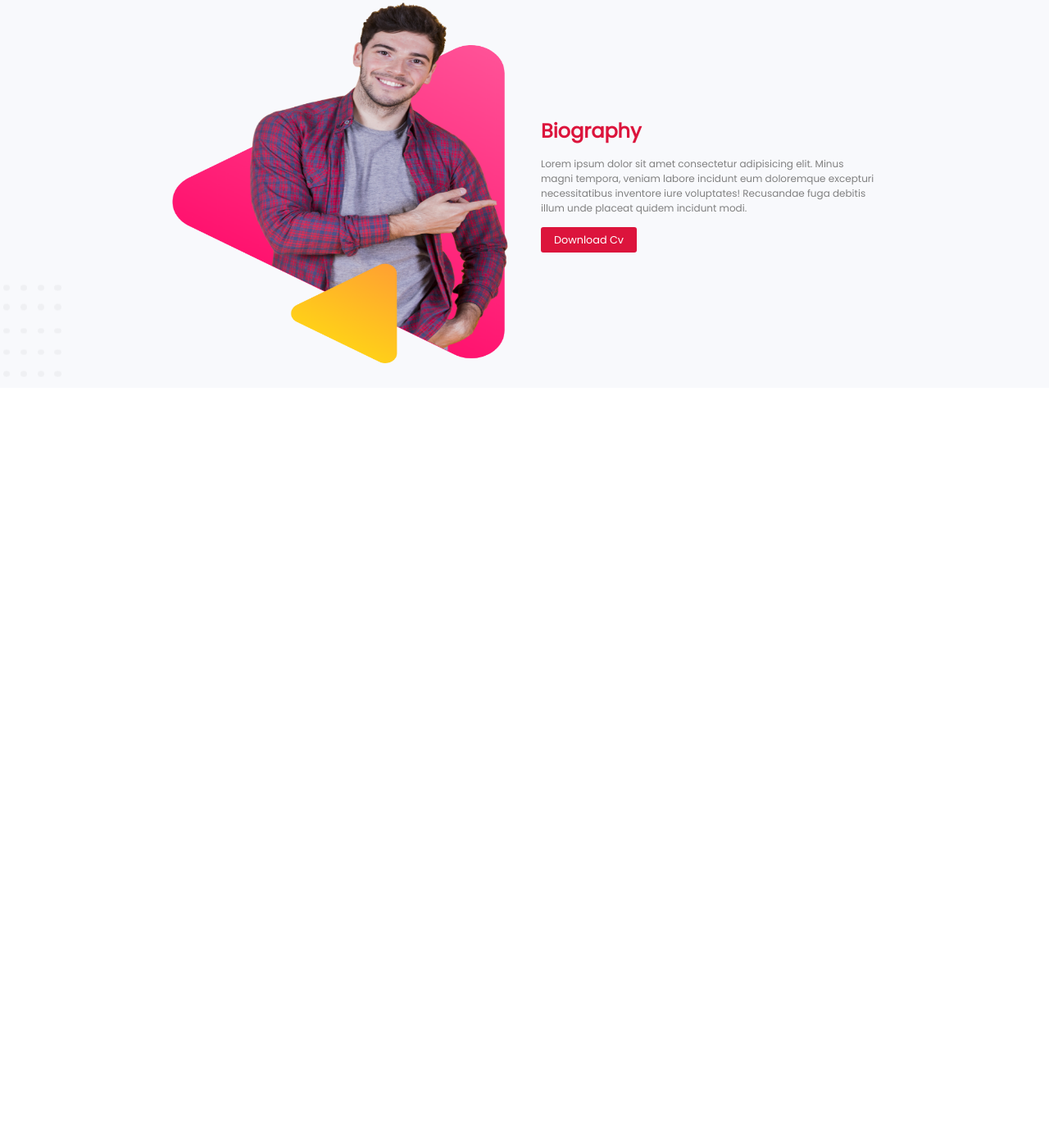
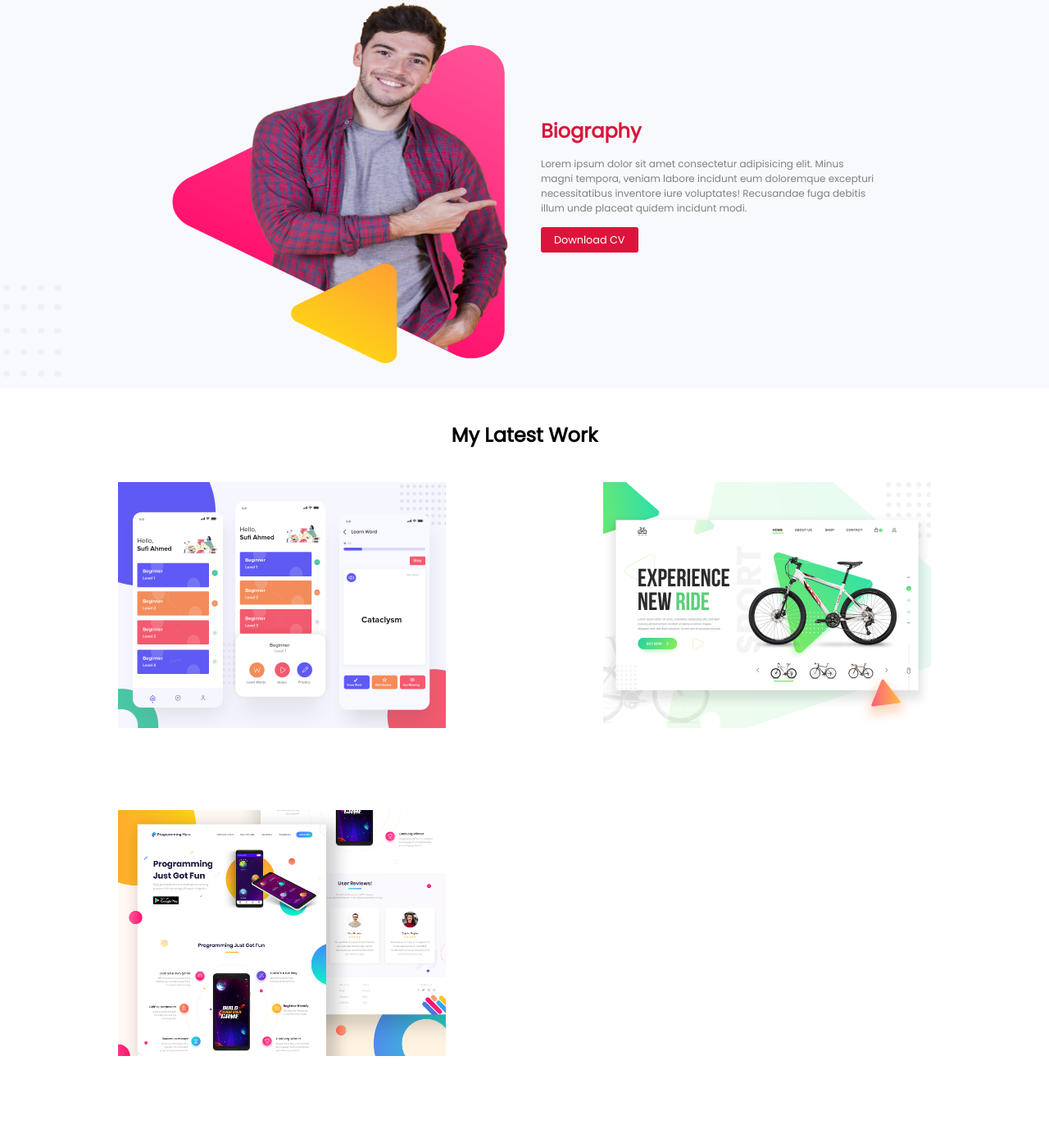
Before and after one commit to MdSagorBepary/my-project-two, a plain HTML site: page index.html in a window 1280 px wide. Shown: the part 577-1965 px from the top of the page at 82% size. Before the commit the page ends 1050 px from the top, so only its background shows below. Drawn offline with Linux system fonts and the light colour scheme.

Commit message:
2nd comiit

```diff
--- a/index.html
+++ b/index.html
@@ -38,8 +38,18 @@
     <div class="first-half">
    <div> <h1> Biography</h1>
     <p>Lorem ipsum dolor sit amet consectetur adipisicing elit. Minus magni tempora, veniam labore incidunt eum doloremque excepturi necessitatibus inventore iure voluptates! Recusandae fuga debitis illum unde placeat quidem incidunt modi.</p>
-    <a class="btn" href="#">Download Cv</a></div>
+    <a class="btn" href="#">Download CV</a></div>
     </div>
+</section>
+
+
+<section id="work-section">
+    <h1 class="work-title"> My Latest Work</h1>
+    <div class="work-container">
+    <div class="work-div"><img src="images/work-1.png"></div>
+    <div class="work-div"><img src="images/work-2.jpg"></div>
+    <div class="work-div"><img src="images/work-3.jpg"></div>
+</div>
 </section>
     </main>
     <footer></footer>
--- a/style.css
+++ b/style.css
@@ -67,3 +67,27 @@ body{
     justify-content:center;
     align-content: center;
 }
+.work-title{
+    text-align: center;
+    margin: 40px 0px;
+}
+
+.work-container{
+    display: flex;
+    flex-wrap: wrap;
+    flex-shrink: 1;
+    flex-grow: 1;
+    justify-content: space-between;
+    margin:0 auto;
+    width:992px;
+
+}
+.work-div{
+    width:400px;
+    height: 400px;
+
+}
+.work-div img{
+    width: 100%;
+
+}
```
